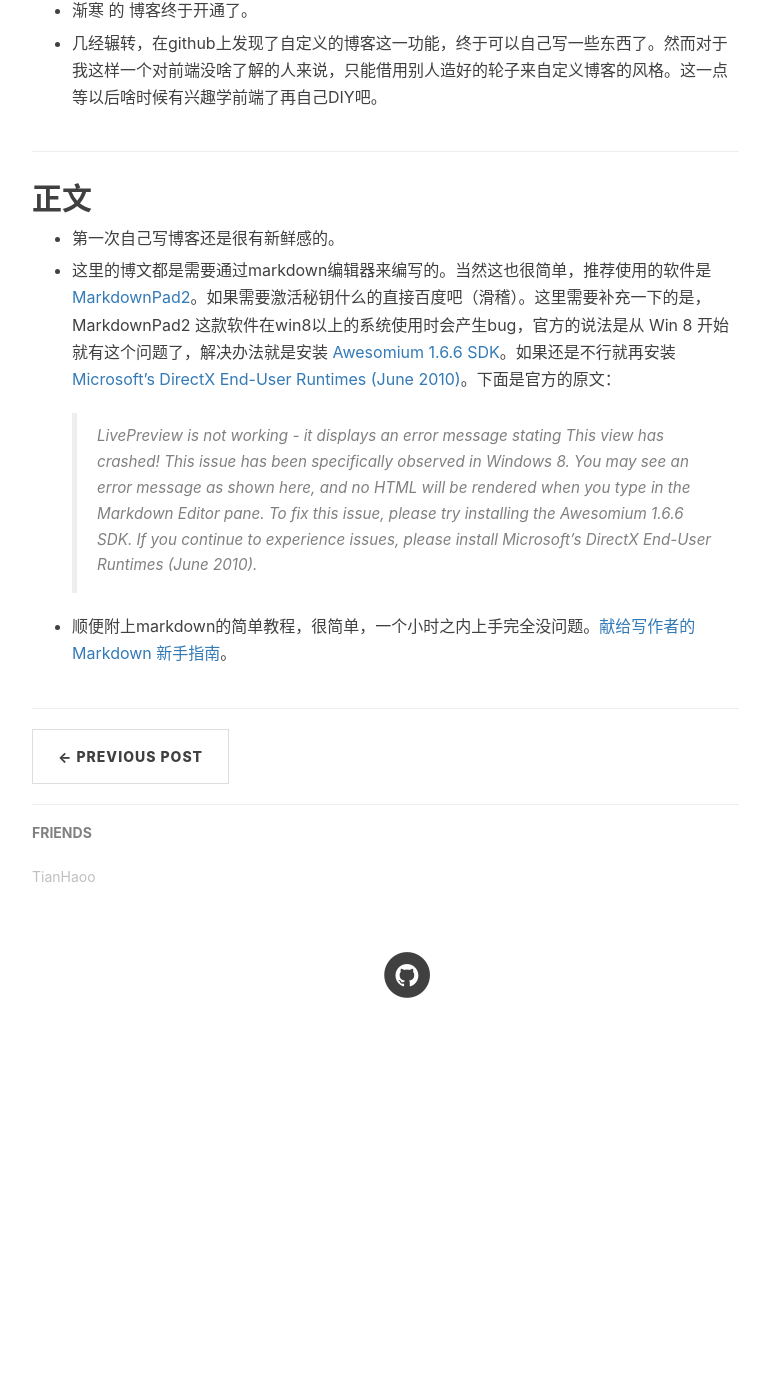
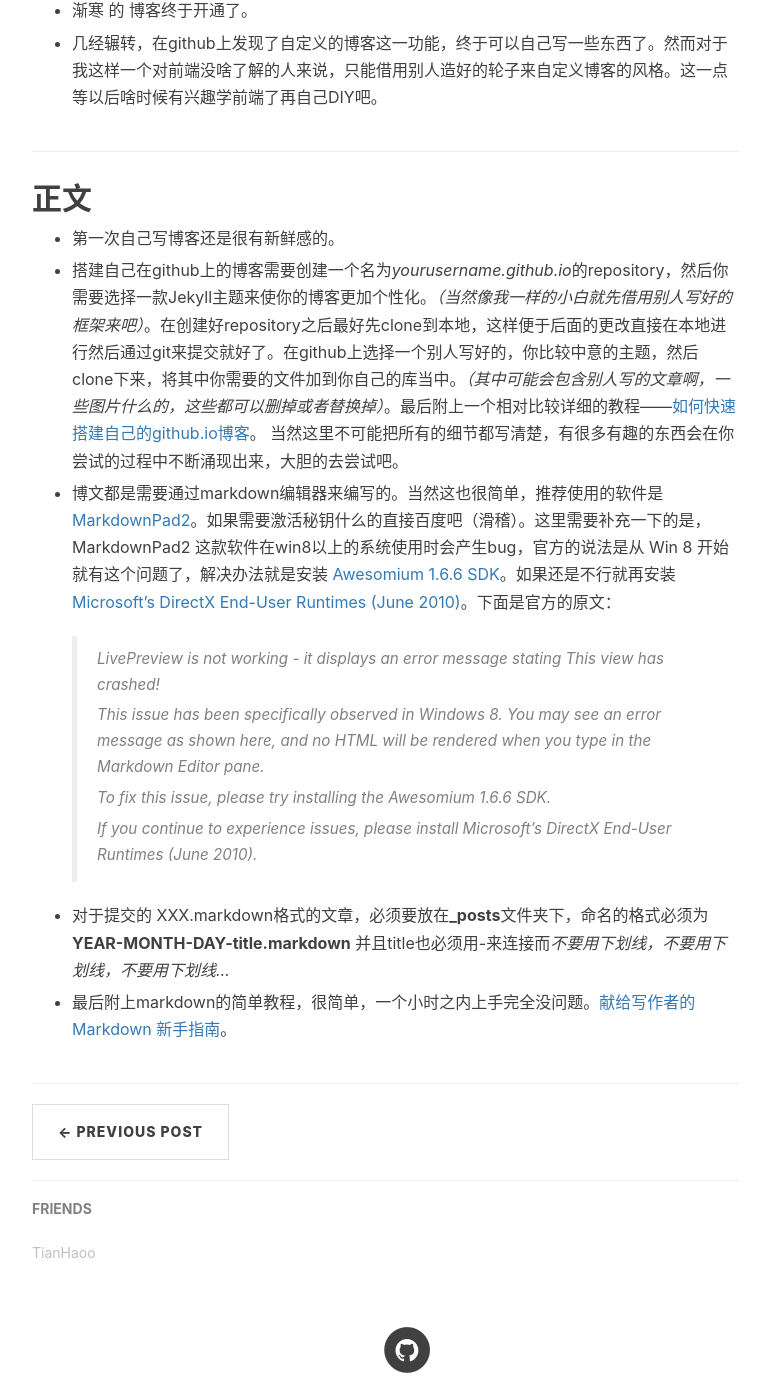
Before and after one commit to Fleschier/Fleschier.github.io, a Jekyll site: the page built from _posts/2018-04-05-hello-2018.markdown, in a window 1280 px wide and 1400 px high, scrolled down 655 px. Shown: the whole window, without its empty margins (233-1003 px from the left). Built offline with Jekyll 4.4.1, drawn with Linux system fonts in a browser that asks for light colours; nearby versions of some CDN libraries; comment, search, counter and statistics services are not loaded; before the commit the page ends 1749 px from its top, so only the background shows below that.

Commit message:
update the hello blog

```diff
--- a/_posts/2018-04-05-hello-2018.markdown
+++ b/_posts/2018-04-05-hello-2018.markdown
@@ -24,10 +24,20 @@
 
 - 第一次自己写博客还是很有新鲜感的。
 
-- 这里的博文都是需要通过markdown编辑器来编写的。当然这也很简单，推荐使用的软件是[MarkdownPad2](http://markdownpad.com/)。如果需要激活秘钥什么的直接百度吧（滑稽）。这里需要补充一下的是，MarkdownPad2 这款软件在win8以上的系统使用时会产生bug，官方的说法是从 Win 8 开始就有这个问题了，解决办法就是安装 [Awesomium 1.6.6 SDK](http://markdownpad.com/download/awesomium_v1.6.6_sdk_win.exe)。如果还是不行就再安装 [Microsoft's DirectX End-User Runtimes (June 2010)](http://www.microsoft.com/en-us/download/details.aspx?id=8109)。下面是官方的原文：
->  LivePreview is not working - it displays an error message stating This view has crashed!
+- 搭建自己在github上的博客需要创建一个名为*yourusername.github.io*的repository，然后你需要选择一款Jekyll主题来使你的博客更加个性化。*（当然像我一样的小白就先借用别人写好的框架来吧）*。在创建好repository之后最好先clone到本地，这样便于后面的更改直接在本地进行然后通过git来提交就好了。在github上选择一个别人写好的，你比较中意的主题，然后clone下来，将其中你需要的文件加到你自己的库当中。*（其中可能会包含别人写的文章啊，一些图片什么的，这些都可以删掉或者替换掉）*。最后附上一个相对比较详细的教程——[如何快速搭建自己的github.io博客](https://blog.csdn.net/walkerhau/article/details/77394659?utm_source=debugrun&utm_medium=referral)。
+当然这里不可能把所有的细节都写清楚，有很多有趣的东西会在你尝试的过程中不断涌现出来，大胆的去尝试吧。
+
+- 博文都是需要通过markdown编辑器来编写的。当然这也很简单，推荐使用的软件是[MarkdownPad2](http://markdownpad.com/)。如果需要激活秘钥什么的直接百度吧（滑稽）。这里需要补充一下的是，MarkdownPad2 这款软件在win8以上的系统使用时会产生bug，官方的说法是从 Win 8 开始就有这个问题了，解决办法就是安装 [Awesomium 1.6.6 SDK](http://markdownpad.com/download/awesomium_v1.6.6_sdk_win.exe)。如果还是不行就再安装 [Microsoft's DirectX End-User Runtimes (June 2010)](http://www.microsoft.com/en-us/download/details.aspx?id=8109)。下面是官方的原文：
+>
+LivePreview is not working - it displays an error message stating This view has crashed!
+>
 This issue has been specifically observed in Windows 8. You may see an error message as shown here, and no HTML will be rendered when you type in the Markdown Editor pane.
+>
 To fix this issue, please try installing the Awesomium 1.6.6 SDK.
+>
 If you continue to experience issues, please install Microsoft's DirectX End-User Runtimes (June 2010).
 
-- 顺便附上markdown的简单教程，很简单，一个小时之内上手完全没问题。[献给写作者的 Markdown 新手指南](https://www.jianshu.com/p/q81RER)。
+- 对于提交的 XXX.markdown格式的文章，必须要放在**_posts**文件夹下，命名的格式必须为**YEAR-MONTH-DAY-title.markdown**
+并且title也必须用-来连接而*不要用下划线，不要用下划线，不要用下划线...*
+
+- 最后附上markdown的简单教程，很简单，一个小时之内上手完全没问题。[献给写作者的 Markdown 新手指南](https://www.jianshu.com/p/q81RER)。
```
